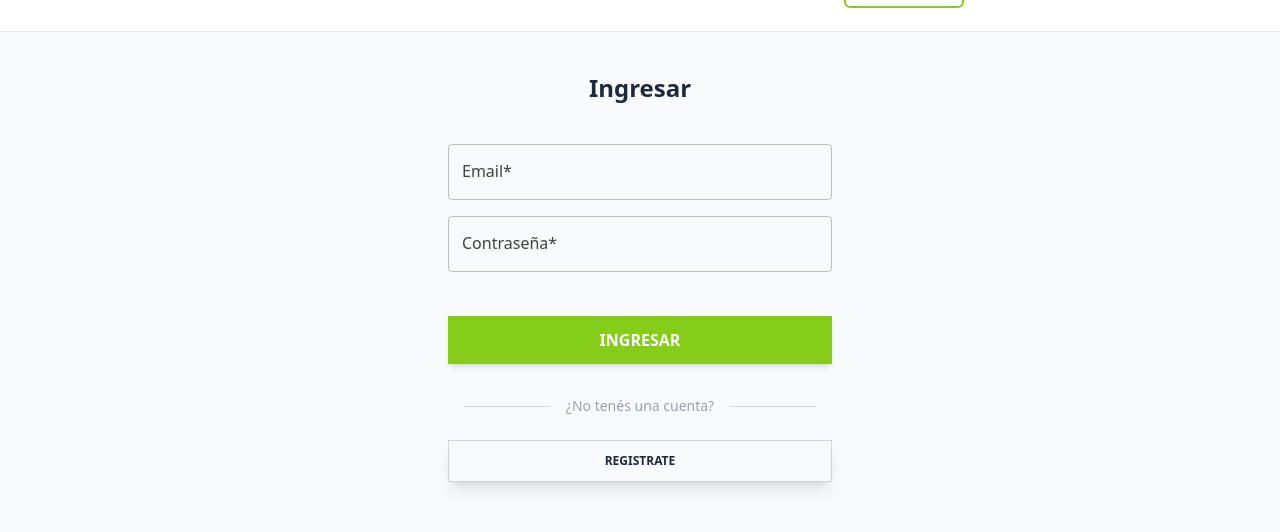
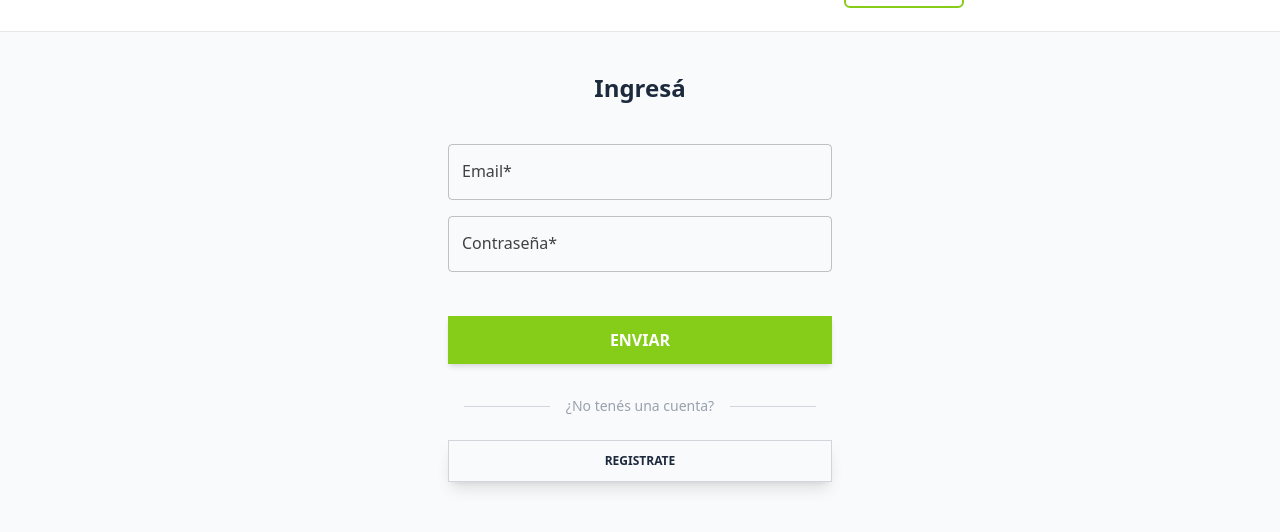
Before and after one commit to jonathanmilo/APIS2025FRONT, a React (Vite) app: page /ingresar in a window 1280 px wide. Shown: the part 129-661 px from the top of the page. Built offline with nearby package versions, Linux system fonts and the light colour scheme; data requests are answered from the project's data file.

Commit message:
feat(ingresar): implementar formularios en index.jsx y delegar tarea de cargar carrito a CartContext.jsx

```diff
--- a/src/contexts/CartContext.jsx
+++ b/src/contexts/CartContext.jsx
@@ -1,4 +1,4 @@
-import { useReducer, createContext } from "react";
+import { useReducer, createContext, useEffect } from "react";
 import { cartReducer, cartInitialState } from "@src/reducers/cartReducer";
 import { calcularTotal } from "@src/utils/calcularTotal";
 import { updateProductStock, fetchProductById } from "@src/api/products";
@@ -42,7 +42,6 @@ export function CartProvider({ children }) {
     try {
       const response = await fetchUserCart(user.id);
       const products = response.data.products;
-
       for (const p of products) {
         const res = await fetchProductById(p.productId);
         addToCart(res.data, p.quantity);
@@ -65,6 +64,12 @@ export function CartProvider({ children }) {
     }
   };
 
+  useEffect(() => {
+      if (user) {
+        obtenerCarrito();
+      }
+    }, [user]);
+
   return (
     <CartContext.Provider
       value={{
--- a/src/screens/Ingresar/components/AuthForm.jsx
+++ /dev/null
@@ -1,147 +0,0 @@
-import { useState } from "react";
-import { TextField } from "@mui/material";
-
-export default function AuthForm({ mode = "login", onSubmit }) {
-  const [formData, setFormData] = useState({
-    email: "",
-    password: "",
-    name: "",
-    lastname: "",
-  });
-
-  const [errors, setErrors] = useState({});
-  const isRegister = mode === "register";
-
-  const validate = () => {
-    const newErrors = {};
-    if (isRegister && !formData.name.trim()) {
-      newErrors.name = "El nombre es obligatorio.";
-    }
-    if (isRegister && !formData.lastname.trim()) {
-      newErrors.lastname = "El apellido es obligatorio.";
-    }
-    if (!formData.email.trim()) {
-      newErrors.email = "El email es obligatorio.";
-    } else if (!/\S+@\S+\.\S+/.test(formData.email)) {
-      newErrors.email = "El email no es válido.";
-    }
-    if (!formData.password.trim()) {
-      newErrors.password = "La contraseña es obligatoria.";
-    }
-    setErrors(newErrors);
-    return Object.keys(newErrors).length === 0;
-  };
-
-  const handleChange = (e) => {
-    setFormData((prev) => ({
-      ...prev,
-      [e.target.name]: e.target.value,
-    }));
-  };
-
-  const handleSubmit = async (e) => {
-    e.preventDefault();
-    if (validate()) {
-      if (isRegister) {
-        const newUser = {
-          id: Date.now().toString(),
-          username: `${formData.name.toLowerCase()}${formData.lastname.toLowerCase()}`,
-          email: formData.email,
-          password: formData.password,
-          firstName: formData.name,
-          lastName: formData.lastname,
-          address: {
-            street: "",
-            state: "",
-            country: "",
-          },
-          avatar: "",
-          createdAt: new Date().toISOString(),
-          updatedAt: new Date().toISOString(),
-        };
-        onSubmit(newUser);
-      } else {
-        onSubmit(formData); // Para login, simplemente pasa los datos al padre
-      }
-    }
-  };
-
-  return (
-    <div className="flex-grow flex flex-col items-center justify-center max-w">
-      <div className="relative flex flex-col bg-transparent text-black dark:text-white">
-        <h4 className="text-2xl text-center font-semibold text-black dark:text-white">
-          {isRegister ? "Registrate" : "Ingresar"}
-        </h4>
-
-        <form
-          className="mt-8 mb-2 w-80 max-w-screen-lg sm:w-96"
-          onSubmit={handleSubmit}
-        >
-          <div className="mb-4 flex flex-col gap-1">
-            {isRegister && (
-              <>
-                <InputField
-                  id="name"
-                  label="Nombre*"
-                  type="text"
-                  value={formData.name}
-                  onChange={handleChange}
-                  error={errors.name}
-                />
-                <InputField
-                  id="lastname"
-                  label="Apellido*"
-                  type="text"
-                  value={formData.lastname}
-                  onChange={handleChange}
-                  error={errors.lastname}
-                />
-              </>
-            )}
-            <InputField
-              id="email"
-              label="Email*"
-              type="email"
-              value={formData.email}
-              onChange={handleChange}
-              error={errors.email}
-            />
-            <InputField
-              id="password"
-              label="Contraseña*"
-              type="password"
-              value={formData.password}
-              onChange={handleChange}
-              error={errors.password}
-            />
-          </div>
-          <button
-            className="mt-6 w-full bg-primary py-3 px-6 text-white font-bold uppercase shadow-md transition-all hover:shadow-lg"
-            type="submit"
-            disabled={Object.keys(errors).length > 0}
-          >
-            {isRegister ? "Registrarse" : "Ingresar"}
-          </button>
-        </form>
-      </div>
-    </div>
-  );
-}
-
-function InputField({ id, label, type, value, onChange, error }) {
-  return (
-    <TextField
-      fullWidth
-      variant="outlined"
-      margin="dense"
-      id={id}
-      name={id}
-      label={label}
-      type={type}
-      value={value}
-      onChange={onChange}
-      error={Boolean(error)}
-      helperText={error}
-    />
-  );
-}
--- a/src/screens/Ingresar/index.jsx
+++ b/src/screens/Ingresar/index.jsx
@@ -1,39 +1,9 @@
-import { useState, useContext, useEffect } from "react";
-import { useNavigate } from "react-router-dom";
-import AuthForm from "./components/AuthForm";
-import { useValidacion } from "@src/contexts/AuthContext";
-import { CartContext } from "@src/contexts/CartContext";
-import { crearCarrito } from "@src/api/cart/cartService";
+import { useState } from "react";
+import RegisterForm from "./components/RegisterForm";
+import LoginForm from "./components/LoginForm";
 
 export default function Ingresar() {
-  const { cart } = useContext(CartContext);
-  const { validar, user, register } = useValidacion();
-  const { obtenerCarrito } = useContext(CartContext);
-  const navigate = useNavigate();
   const [formMode, setFormMode] = useState("login");
-  const [loginExitoso, setLoginExitoso] = useState(false);
-
-  const handleSubmit = async (data) => {
-    if (formMode === "login") {
-      await validar(data);
-      setLoginExitoso(true);
-    } else {
-      const success = await register(data);
-
-      if (success) {
-        await crearCarrito(data.id, cart);
-        setFormMode("login");
-      }
-    }
-  };
-
-  useEffect(() => {
-    if (loginExitoso && user) {
-      obtenerCarrito();
-      alert(`Bienvenido ${user.name || "usuario"}!`);
-      navigate("/");
-    }
-  }, [loginExitoso, user]);
 
   const toggleFormMode = () => {
     setFormMode((prev) => (prev === "login" ? "register" : "login"));
@@ -43,7 +13,12 @@ export default function Ingresar() {
   return (
     <div className="flex-grow flex flex-col items-center min-h-screen p-10">
       <div className="relative flex flex-col bg-transparent text-black">
-        <AuthForm mode={formMode} onSubmit={handleSubmit} />
+
+        {formMode === "login" ? (
+          <LoginForm />
+        ) : (
+          <RegisterForm setFormMode={setFormMode} />
+        )}
 
         <div className="flex items-center justify-center w-full gap-4 my-6 px-4">
           <div className="h-px flex-1 bg-gray-300 dark:text-white" />
```
